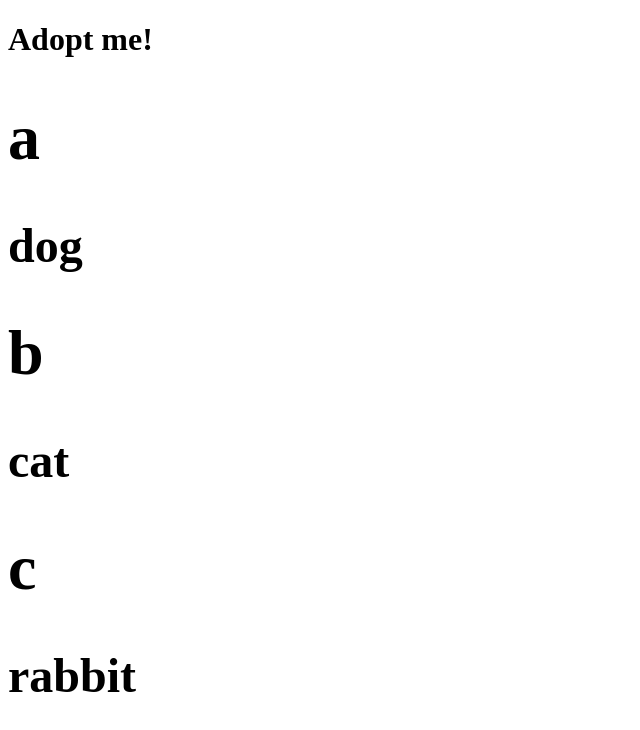
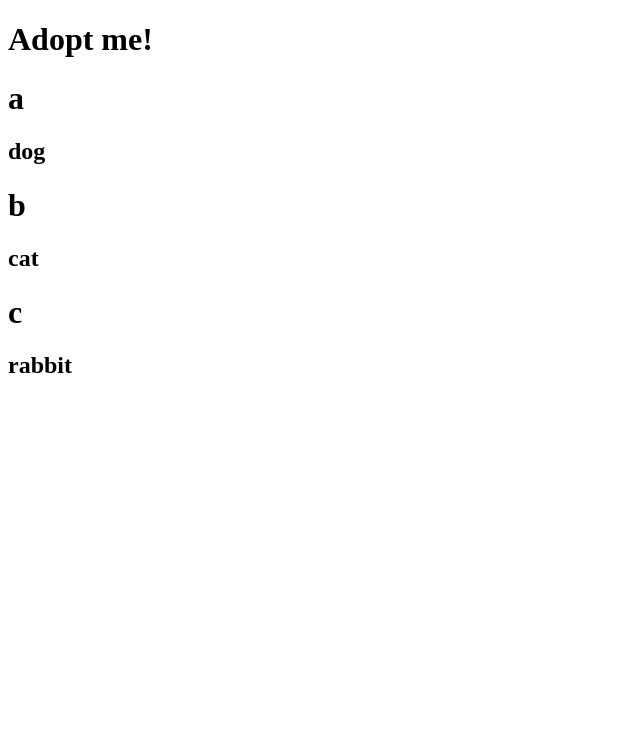
Before and after one commit to FreeUp-Github/Lelu-Admin-Panel, a React (Vite) app: page / in a window 1280 px wide. Shown: the top 730 px of the page, without its empty margins (0-640 px from the left). Built offline with nearby package versions, Linux system fonts and the light colour scheme.

Commit message:
configure eslint

```diff
--- a/App.jsx
+++ b/App.jsx
@@ -1,35 +1,17 @@
-import React from 'react';
-import ReactDOM from 'react-dom/client'
-const Pet = (props) => {
-  return React.createElement("div", {}, [
-    React.createElement("h1", {}, props.name),
-    React.createElement("h2", {}, props.type),
-  ]);
+import ReactDOM from "react-dom/client";
+import Pet from "./Pet";
+
+const App = () => {
+  return (
+    <div>
+      <h1>Adopt me!</h1>
+      <Pet name="a" type="dog" />
+      <Pet name="b" type="cat" />
+      <Pet name="c" type="rabbit" />
+    </div>
+  );
 };
-
-const App = () =>
-  React.createElement(
-    "div",
-    {},
-    React.createElement(
-      "h1",
-      {},
-      "Adopt me!",
-      React.createElement(Pet, {
-        name: "a",
-        type: "dog",
-      }),
-      React.createElement(Pet, {
-        name: "b",
-        type: "cat",
-      }),
-      React.createElement(Pet, {
-        name: "c",
-        type: "rabbit",
-      })
-    )
-  );
 
 const container = document.getElementById("root");
 const root = ReactDOM.createRoot(container);
-root.render(React.createElement(App));
+root.render(<App />);
--- /dev/null
+++ b/Pet.jsx
@@ -0,0 +1,17 @@
+// const Pet = (props) => {
+//   return React.createElement("div", {}, [
+//     React.createElement("h1", {}, props.name),
+//     React.createElement("h2", {}, props.type),
+//   ]);
+// };
+
+const Pet = (props) => {
+  return (
+    <div>
+      <h1>{props.name}</h1>
+      <h2>{props.type}</h2>
+    </div>
+  );
+};
+
+export default Pet;
--- a/package.json
+++ b/package.json
@@ -23,6 +23,9 @@
     "@vitejs/plugin-react": "^4.0.3",
     "eslint": "^8.7.0",
     "eslint-config-prettier": "^9.0.0",
+    "eslint-plugin-import": "^2.26.0",
+    "eslint-plugin-jsx-a11y": "^6.6.1",
+    "eslint-plugin-react": "^7.31.8",
     "prettier": "^2.7.1",
     "typescript": "^5.1.6",
     "vite": "^4.4.9"
```
Also changed, not shown: .eslintrc.json, 1 other file (tests, documents, lock files or other folders).
